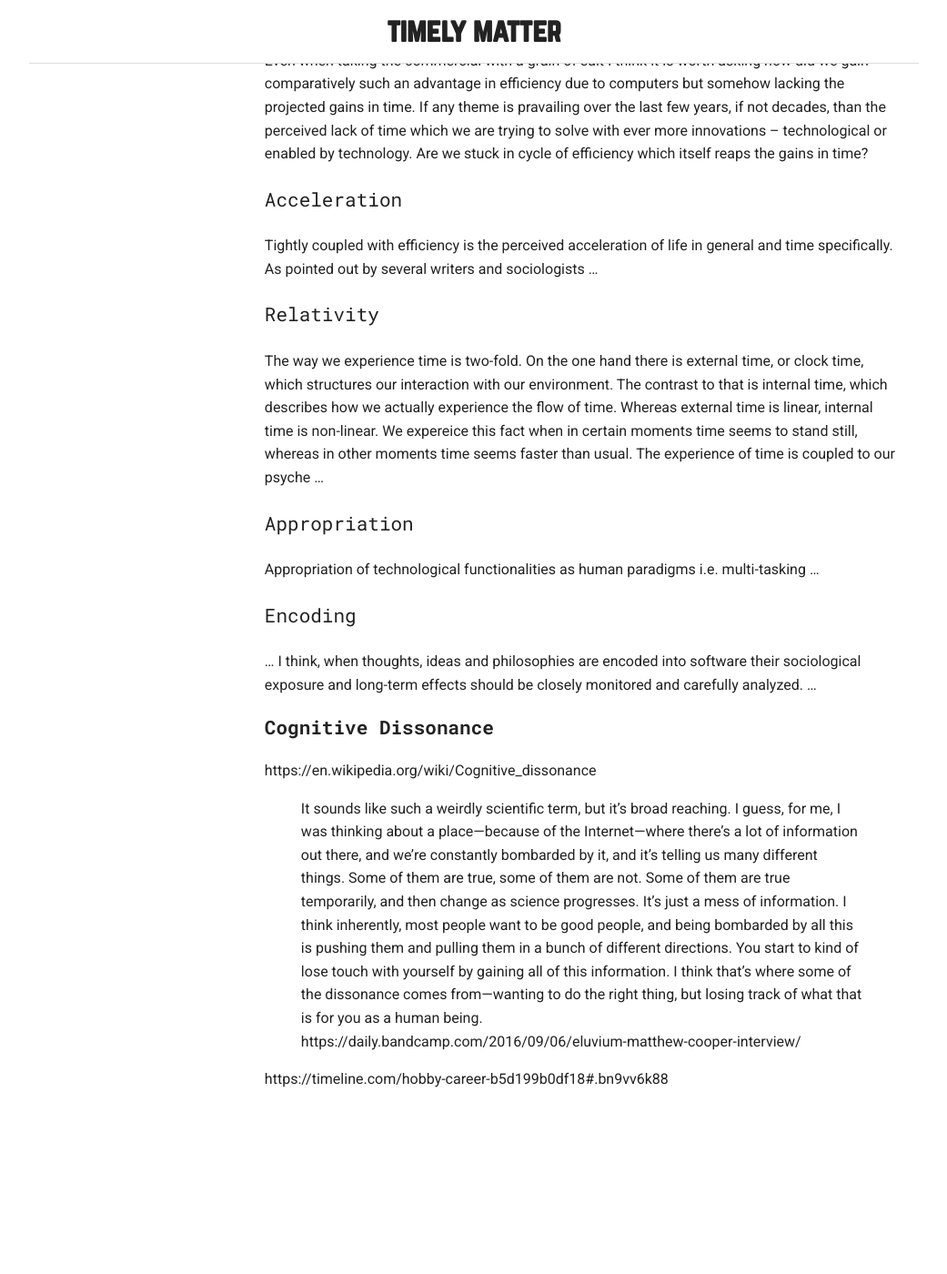
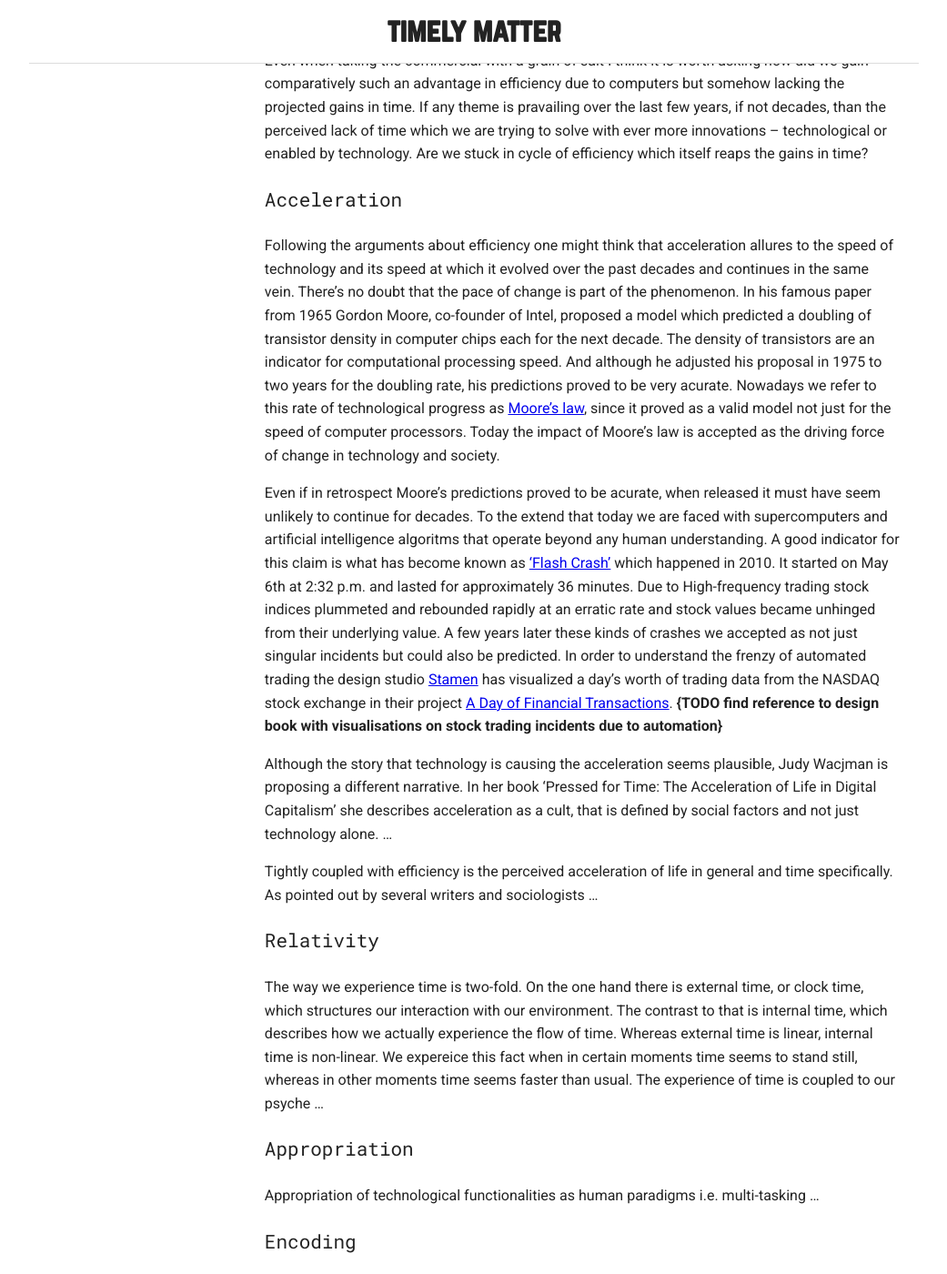
Before and after one commit to davidbeermann/timely-matter, a Jekyll site: the page built from motivation/index.md, in a window 1280 px wide and 1400 px high, scrolled down 1424 px. Shown: the whole window at 91% size, without its empty margins (119-1160 px from the left). Built offline with Jekyll 4.4.1, drawn with Linux system fonts in a browser that asks for light colours; before the commit the page ends 2639 px from its top, so only the background shows below that.

Commit message:
started text on acceleration

```diff
--- a/motivation/index.md
+++ b/motivation/index.md
@@ -26,6 +26,12 @@ Even when taking the commercial with a grain of salt I think it is worth asking
 
 ### Acceleration
 
+Following the arguments about efficiency one might think that acceleration allures to the speed of technology and its speed at which it evolved over the past decades and continues in the same vein. There's no doubt that the pace of change is part of the phenomenon. In his famous paper from 1965 Gordon Moore, co-founder of Intel, proposed a model which predicted a doubling of transistor density in computer chips each for the next decade. The density of transistors are an indicator for computational processing speed. And although he adjusted his proposal in 1975 to two years for the doubling rate, his predictions proved to be very acurate. Nowadays we refer to this rate of technological progress as [Moore's law](https://en.wikipedia.org/wiki/Moore's_law), since it proved as a valid model not just for the speed of computer processors. Today the impact of Moore's law is accepted as the driving force of change in technology and society.
+
+Even if in retrospect Moore's predictions proved to be acurate, when released it must have seem unlikely to continue for decades. To the extend that today we are faced with supercomputers and artificial intelligence algoritms that operate beyond any human understanding. A good indicator for this claim is what has become known as ['Flash Crash'](https://en.wikipedia.org/wiki/2010_Flash_Crash) which happened in 2010. It started on May 6th at 2:32 p.m. and lasted for approximately 36 minutes. Due to High-frequency trading stock indices plummeted and rebounded rapidly at an erratic rate and stock values became unhinged from their underlying value. A few years later these kinds of crashes we accepted as not just singular incidents but could also be predicted. In order to understand the frenzy of automated trading the design studio [Stamen](http://stamen.com/) has visualized a day's worth of trading data from the NASDAQ stock exchange in their project [A Day of Financial Transactions](http://stamen.com/work/a-day-of-financial-transactions/). **{TODO find reference to design book with visualisations on stock trading incidents due to automation}**
+
+Although the story that technology is causing the acceleration seems plausible, Judy Wacjman is proposing a different narrative. In her book 'Pressed for Time: The Acceleration of Life in Digital Capitalism' she describes acceleration as a cult, that is defined by social factors and not just technology alone. ...
+
 Tightly coupled with efficiency is the perceived acceleration of life in general and time specifically. As pointed out by several writers and sociologists ...
 
 ### Relativity
```
